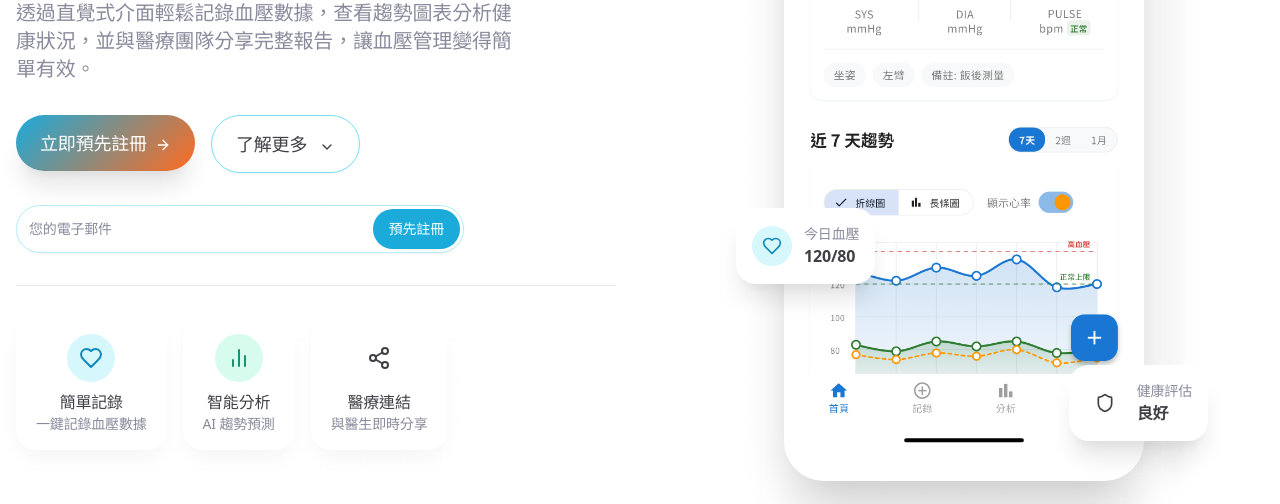
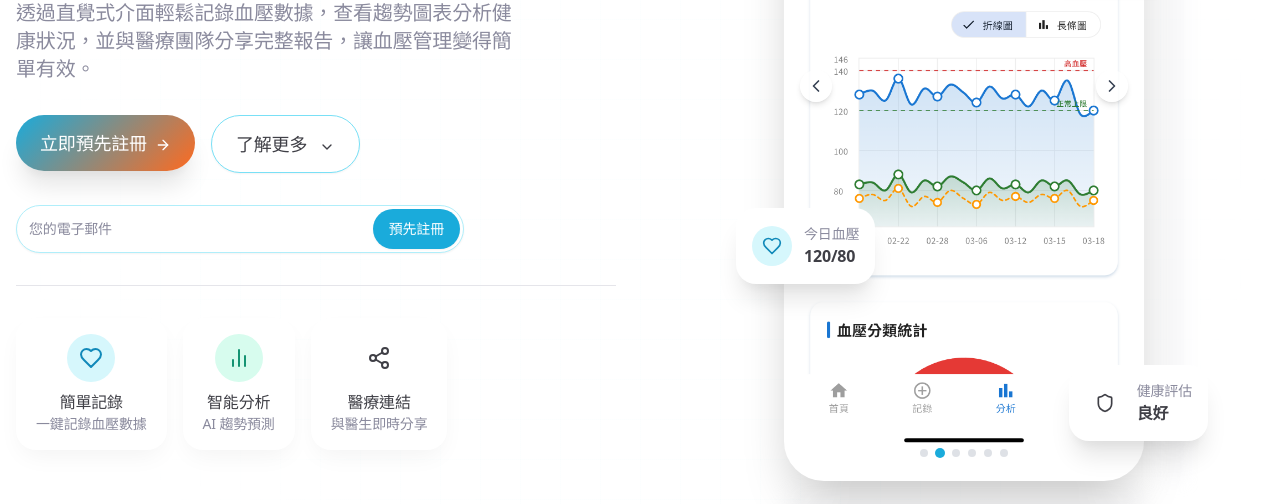
Before and after one commit to firstfu/blood-pressure-web, a Next.js app: page / in a window 1280 px wide. Shown: the part 501-1005 px from the top of the page. Built offline with nearby package versions, Linux system fonts and the light colour scheme; grey boxes are pictures that could not be loaded; a web font is replaced by a local one.

Commit message:
新增：實作自動輪播圖片集於 HeroSection
- 增加圖片輪播功能，包含自動播放與手動控制按鈕
- 新增多張應用截圖，提升視覺效果與用戶互動體驗
- 實作暫停自動播放功能，改善用戶交互時的體驗

```diff
--- a/app/components/HeroSection.tsx
+++ b/app/components/HeroSection.tsx
@@ -4,9 +4,37 @@ import { useEffect, useState, useRef } from "react";
 import Image from "next/image";
 import { Button } from "@/components/ui/button";
 import { Card } from "@/components/ui/card";
-import { ArrowRight, Heart, Activity, Share2, ChevronDown, Star, Droplets, BarChart2, Shield, Smartphone } from "lucide-react";
+import { ArrowRight, Heart, Activity, Share2, ChevronDown, Star, Droplets, BarChart2, Shield, Smartphone, ChevronLeft, ChevronRight } from "lucide-react";
 import { motion, useScroll, useTransform, useInView, AnimatePresence, useMotionTemplate, useSpring } from "framer-motion";
 import { Input } from "@/components/ui/input";
+
+// 輪播圖片集
+const heroImages = [
+  {
+    src: "/images/screen1.png",
+    alt: "血壓記錄App畫面 - 主頁",
+  },
+  {
+    src: "/images/screen2.png",
+    alt: "血壓記錄App畫面 - 數據分析",
+  },
+  {
+    src: "/images/screen3.png",
+    alt: "血壓記錄App畫面 - 歷史記錄",
+  },
+  {
+    src: "/images/screen4.png",
+    alt: "血壓記錄App畫面 - 健康報告",
+  },
+  {
+    src: "/images/screen5.png",
+    alt: "血壓記錄App畫面 - 個人設定",
+  },
+  {
+    src: "/images/screen6.png",
+    alt: "血壓記錄App畫面 - 智能提醒",
+  },
+];
 
 export default function HeroSection() {
   const [email, setEmail] = useState("");
@@ -31,6 +59,42 @@ export default function HeroSection() {
   const springConfig = { damping: 50, stiffness: 300 };
   const mouseX = useSpring(0, springConfig);
   const mouseY = useSpring(0, springConfig);
+
+  const [currentImageIndex, setCurrentImageIndex] = useState(0);
+  const [autoPlayHero, setAutoPlayHero] = useState(true);
+
+  // 自動輪播
+  useEffect(() => {
+    if (!autoPlayHero) return;
+
+    const interval = setInterval(() => {
+      setCurrentImageIndex(prev => (prev + 1) % heroImages.length);
+    }, 4000);
+
+    return () => clearInterval(interval);
+  }, [autoPlayHero]);
+
+  // 暫停自動輪播（當用戶交互時）
+  const pauseAutoPlayHero = () => {
+    setAutoPlayHero(false);
+    // 4秒後恢復自動輪播
+    setTimeout(() => setAutoPlayHero(true), 4000);
+  };
+
+  const goToNextImage = () => {
+    pauseAutoPlayHero();
+    setCurrentImageIndex(prev => (prev + 1) % heroImages.length);
+  };
+
+  const goToPrevImage = () => {
+    pauseAutoPlayHero();
+    setCurrentImageIndex(prev => (prev - 1 + heroImages.length) % heroImages.length);
+  };
+
+  const goToImage = (index: number) => {
+    pauseAutoPlayHero();
+    setCurrentImageIndex(index);
+  };
 
   const handleQuickSignup = async (e: React.FormEvent) => {
     e.preventDefault();
@@ -412,7 +476,18 @@ export default function HeroSection() {
                   {" "}
                   {/* 使用主題變量 */}
                   <div className="aspect-[9/19] relative">
-                    <Image src="/images/screen1.png" alt="血壓記錄App畫面" fill className="object-contain" priority />
+                    <AnimatePresence mode="wait">
+                      <motion.div
+                        key={currentImageIndex}
+                        initial={{ opacity: 0, scale: 0.9 }}
+                        animate={{ opacity: 1, scale: 1 }}
+                        exit={{ opacity: 0, scale: 0.9 }}
+                        transition={{ type: "spring", stiffness: 300, damping: 30 }}
+                        className="absolute inset-0"
+                      >
+                        <Image src={heroImages[currentImageIndex].src} alt={heroImages[currentImageIndex].alt} fill className="object-contain" priority />
+                      </motion.div>
+                    </AnimatePresence>
                   </div>
                   {/* 螢幕反光效果 */}
                   <motion.div
@@ -427,6 +502,36 @@ export default function HeroSection() {
                       repeatDelay: 5,
                     }}
                   />
+                  {/* 輪播控制按鈕 */}
+                  <button
+                    onClick={goToPrevImage}
+                    className="absolute left-2 top-1/2 -translate-y-1/2 w-8 h-8 rounded-full bg-white/70 dark:bg-gray-800/70 flex items-center justify-center shadow-md z-10 hover:bg-white dark:hover:bg-gray-800 transition-all duration-300 hover:scale-110"
+                    aria-label="上一張"
+                  >
+                    <ChevronLeft className="w-5 h-5 text-gray-700 dark:text-gray-200" />
+                  </button>
+                  <button
+                    onClick={goToNextImage}
+                    className="absolute right-2 top-1/2 -translate-y-1/2 w-8 h-8 rounded-full bg-white/70 dark:bg-gray-800/70 flex items-center justify-center shadow-md z-10 hover:bg-white dark:hover:bg-gray-800 transition-all duration-300 hover:scale-110"
+                    aria-label="下一張"
+                  >
+                    <ChevronRight className="w-5 h-5 text-gray-700 dark:text-gray-200" />
+                  </button>
+                  {/* 輪播指示器 */}
+                  <div className="absolute bottom-4 left-0 right-0 flex justify-center z-10">
+                    <div className="flex space-x-2">
+                      {heroImages.map((_, index) => (
+                        <button
+                          key={index}
+                          onClick={() => goToImage(index)}
+                          className={`w-2 h-2 rounded-full transition-all duration-300 ${
+                            index === currentImageIndex ? "bg-primary-500 scale-125" : "bg-gray-300/70 dark:bg-gray-600/70"
+                          }`}
+                          aria-label={`前往第 ${index + 1} 張截圖`}
+                        />
+                      ))}
+                    </div>
+                  </div>
                 </Card>
               </motion.div>
 
```
